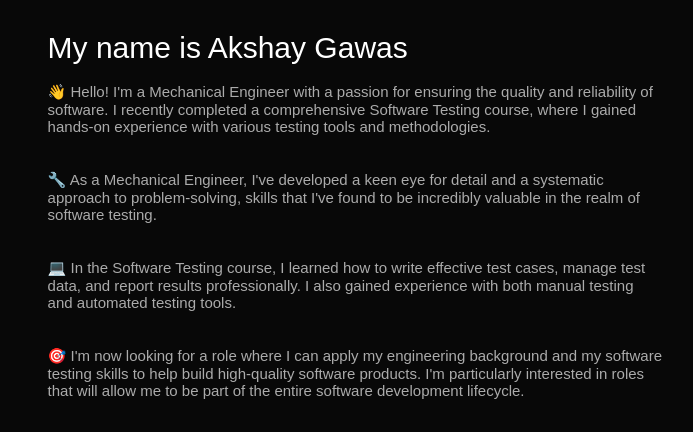
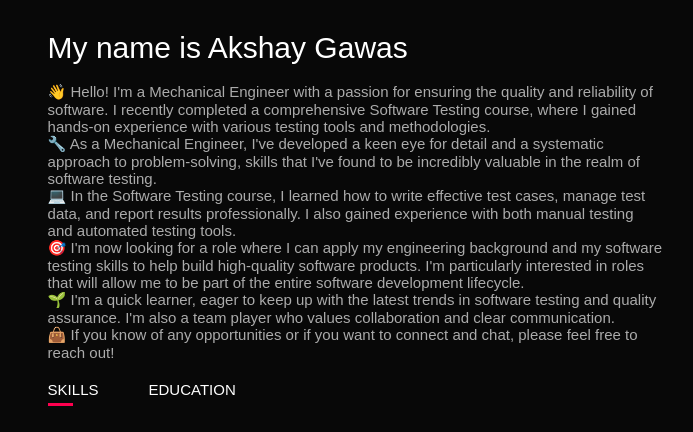
Before and after one commit to aksh0506/portfolio, a plain HTML site: page index.html in a window 1280 px wide. Shown: the part 1001-1433 px from the top of the page, 490-1183 px from the left. Drawn offline with Linux system fonts and the light colour scheme.

Commit message:
Update index.html

```diff
--- a/index.html
+++ b/index.html
@@ -49,15 +49,15 @@
                         <h1 class="sub-title">ABOUT ME</h1>
                         <br>
                         <p class="sub-title-text">My name is Akshay Gawas</p></br>
-                        <p class="sub-title-text-p" >👋 Hello! I'm a Mechanical Engineer with a passion for ensuring the quality and reliability of software. I recently completed a comprehensive Software Testing course, where I gained hands-on experience with various testing tools and methodologies.</p><br></br>
+                        <p class="sub-title-text-p" >👋 Hello! I'm a Mechanical Engineer with a passion for ensuring the quality and reliability of software. I recently completed a comprehensive Software Testing course, where I gained hands-on experience with various testing tools and methodologies.</p>
 
-                        <p class="sub-title-text-p">🔧 As a Mechanical Engineer, I've developed a keen eye for detail and a systematic approach to problem-solving, skills that I've found to be incredibly valuable in the realm of software testing.</p><br></br>
+                        <p class="sub-title-text-p">🔧 As a Mechanical Engineer, I've developed a keen eye for detail and a systematic approach to problem-solving, skills that I've found to be incredibly valuable in the realm of software testing.</p>
 
-                        <p class="sub-title-text-p">💻 In the Software Testing course, I learned how to write effective test cases, manage test data, and report results professionally. I also gained experience with both manual testing and automated testing tools.</p><br></br>
+                        <p class="sub-title-text-p">💻 In the Software Testing course, I learned how to write effective test cases, manage test data, and report results professionally. I also gained experience with both manual testing and automated testing tools.</p>
 
-                        <p class="sub-title-text-p">🎯 I'm now looking for a role where I can apply my engineering background and my software testing skills to help build high-quality software products. I'm particularly interested in roles that will allow me to be part of the entire software development lifecycle.</p><br></br>
+                        <p class="sub-title-text-p">🎯 I'm now looking for a role where I can apply my engineering background and my software testing skills to help build high-quality software products. I'm particularly interested in roles that will allow me to be part of the entire software development lifecycle.</p>
 
-                        <p class="sub-title-text-p">🌱 I'm a quick learner, eager to keep up with the latest trends in software testing and quality assurance. I'm also a team player who values collaboration and clear communication.</p><br></br>
+                        <p class="sub-title-text-p">🌱 I'm a quick learner, eager to keep up with the latest trends in software testing and quality assurance. I'm also a team player who values collaboration and clear communication.</p>
 
                         <p class="sub-title-text-p">👜 If you know of any opportunities or if you want to connect and chat, please feel free to reach out!
 
```
